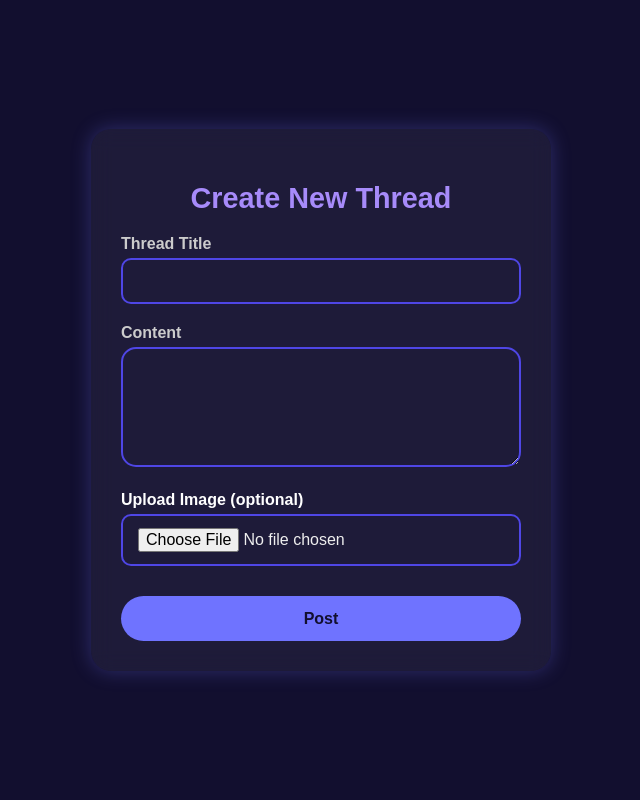
After one commit to Yasmeen-code/forum-project, a PHP site: page /create-thread.php in a window 1280 px wide. The commit adds this page. Shown: the whole page, without its empty margins (319-959 px from the left). Run offline with PHP 8.4, Linux system fonts and the light colour scheme; the visitor is signed in with stand-in values (Sample User, id 1).

Commit message:
Add All Files

```diff
--- /dev/null
+++ b/create-thread.php
@@ -0,0 +1,179 @@
+<?php
+session_start();
+require_once 'includes/db.php';
+
+if (!isset($_SESSION['user_id'])) {
+  header("Location: login.php");
+  exit();
+}
+
+$error = '';
+$success = '';
+
+if ($_SERVER['REQUEST_METHOD'] === 'POST') {
+  $title = trim($_POST['title']);
+  $content = trim($_POST['content']);
+  $imageName = null;
+
+  if (isset($_FILES['image']) && $_FILES['image']['error'] == 0) {
+    $uploadDir = 'images/';
+    $imageName = uniqid() . '_' . basename($_FILES['image']['name']);
+    $uploadPath = $uploadDir . $imageName;
+    move_uploaded_file($_FILES['image']['tmp_name'], $uploadPath);
+  }
+
+  if (empty($title) || empty($content)) {
+    $error = "Please fill in all fields.";
+  } else {
+    $stmt = $pdo->prepare("INSERT INTO threads (user_id, title, content, image)
+                               VALUES (:user_id, :title, :content, :image)");
+    $stmt->execute([
+      'user_id' => $_SESSION['user_id'],
+      'title' => $title,
+      'content' => $content,
+      'image' => $imageName
+    ]);
+
+    header("Location: index.php");
+    exit();
+  }
+}
+?>
+
+<!DOCTYPE html>
+<html>
+
+<head>
+  <title>Create Thread</title>
+  <style>
+    body {
+      margin: 0;
+      padding: 0;
+      height: 100vh;
+      background: #120f2f;
+      display: flex;
+      justify-content: center;
+      align-items: center;
+      font-family: sans-serif;
+      color: #fff;
+    }
+
+    .container {
+      width: 400px;
+      padding: 30px;
+      border-radius: 20px;
+      background: rgba(255, 255, 255, 0.05);
+      backdrop-filter: blur(10px);
+      box-shadow: 0 0 20px rgba(111, 115, 255, 0.3);
+    }
+
+    h2 {
+      font-size: 1.8em;
+      color: #a78bfa;
+      text-align: center;
+      margin-bottom: 20px;
+    }
+
+    .input-box {
+      margin-bottom: 20px;
+    }
+
+    label {
+      display: block;
+      margin-bottom: 5px;
+      font-weight: 600;
+      color: #ccc;
+    }
+
+    input[type="text"],
+    textarea,
+    input[type="file"] {
+      width: 100%;
+      padding: 12px 15px;
+      border-radius: 10px;
+      border: 2px solid #4f46e5;
+      background: transparent;
+      color: #eee;
+      font-size: 1em;
+      box-sizing: border-box;
+      outline: none;
+    }
+
+    input[type="text"]:focus,
+    textarea:focus {
+      border-color: #a78bfa;
+      transform: scale(1.02);
+    }
+
+    textarea {
+      resize: vertical;
+      min-height: 120px;
+    }
+
+    .btn {
+      width: 100%;
+      height: 45px;
+      background: #6f73ff;
+      border: none;
+      border-radius: 40px;
+      cursor: pointer;
+      font-size: 1em;
+      color: #120f2f;
+      font-weight: bold;
+      margin-top: 10px;
+      transition: 0.3s;
+    }
+
+    .btn:hover {
+      transform: scale(1.05);
+    }
+
+    .back-link {
+      text-align: center;
+      margin-top: 15px;
+    }
+
+    .back-link a {
+      color: #6f73ff;
+      text-decoration: none;
+      font-weight: bold;
+    }
+
+    .back-link a:hover {
+      text-decoration: underline;
+    }
+  </style>
+</head>
+
+<body>
+  <div class="container">
+    <div class="register-box">
+      <h2>Create New Thread</h2>
+
+      <?php if (!empty($error)): ?>
+        <p style="color: #ff7070; text-align: center;"><?= htmlspecialchars($error) ?></p>
+      <?php elseif (!empty($success)): ?>
+        <p style="color: #90ee90; text-align: center;"><?= htmlspecialchars($success) ?></p>
+      <?php endif; ?>
+
+      <form method="POST" action="" enctype="multipart/form-data">
+        <div class="input-box">
+          <label>Thread Title</label>
+          <input type="text" name="title" required>
+        </div>
+        <div class="input-box">
+          <label>Content</label>
+          <textarea name="content" rows="5" style="width: 100%; padding: 15px; border-radius: 15px;" required></textarea>
+        </div>
+        <div class="input-box">
+          <label style="color:white;">Upload Image (optional)</label>
+          <input type="file" name="image" accept="image/*">
+        </div>
+        <button class="btn" type="submit">Post</button>
+      </form>
+
+    </div>
+  </div>
+</body>
+
+</html>
--- a/includes/db.php
+++ b/includes/db.php
@@ -5,8 +5,8 @@ $user = 'root';
 $pass = '';
 
 try {
-    $conn = new PDO("mysql:host=$host;dbname=$dbname;charset=utf8", $user, $pass);
-    $conn->setAttribute(PDO::ATTR_ERRMODE, PDO::ERRMODE_EXCEPTION);
+    $pdo = new PDO("mysql:host=$host;dbname=$dbname;charset=utf8", $user, $pass);
+    $pdo->setAttribute(PDO::ATTR_ERRMODE, PDO::ERRMODE_EXCEPTION);
 } catch (PDOException $e) {
     die("DB Connection failed: " . $e->getMessage());
 }
--- /dev/null
+++ b/logout.php
@@ -0,0 +1,6 @@
+<?php
+session_start();
+session_unset();
+session_destroy();
+header("Location: register.php");
+exit();
```
Also changed, not shown: css/forum.css (added, +116 -0 lines), css/style.css (added, +103 -0 lines), index.php (+49 -66 lines), login.php (added, +57 -0 lines), register.php (added, +82 -0 lines), thread.php (added, +51 -0 lines), images/68752e2e0806e_6b23a06935bc878ec6152604aacdb0ab.png (added), images/68752f5de0f69_istockphoto-1164479946-612x612.jpg (added), images/68753276c4ed2_concept-thinking-background-brain-cpu-mind-series-technology-symbols-subject-computer-science-artificial-concept-117062986.webp (added).
